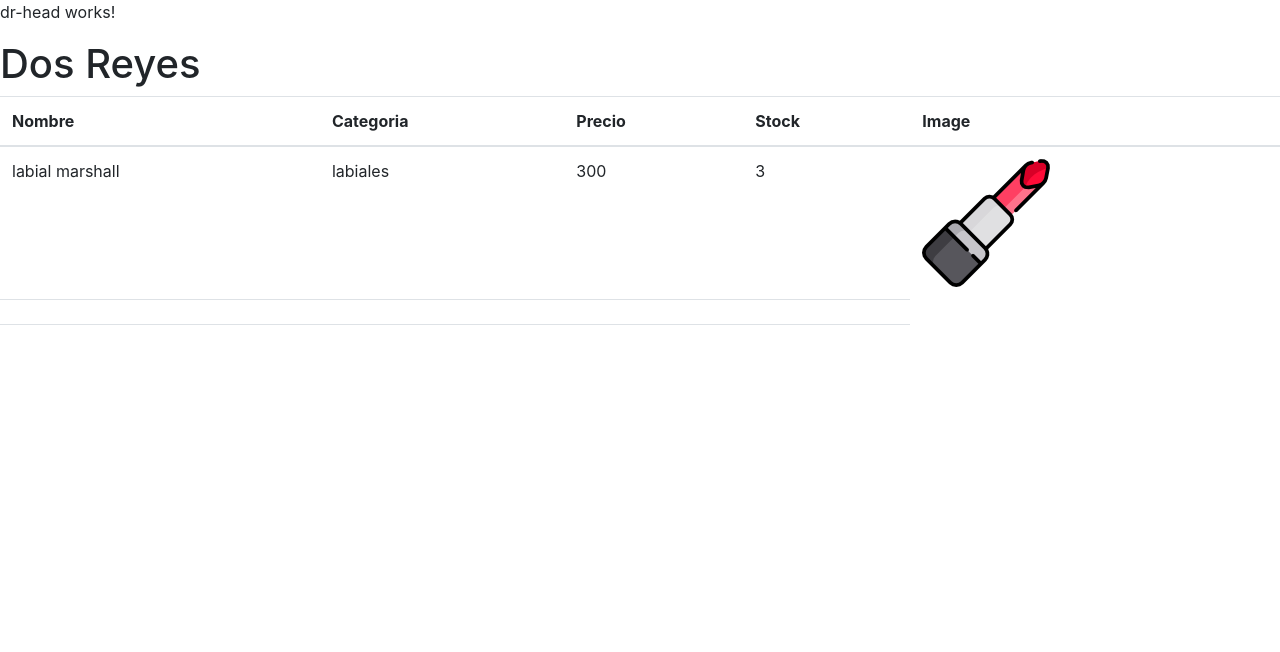
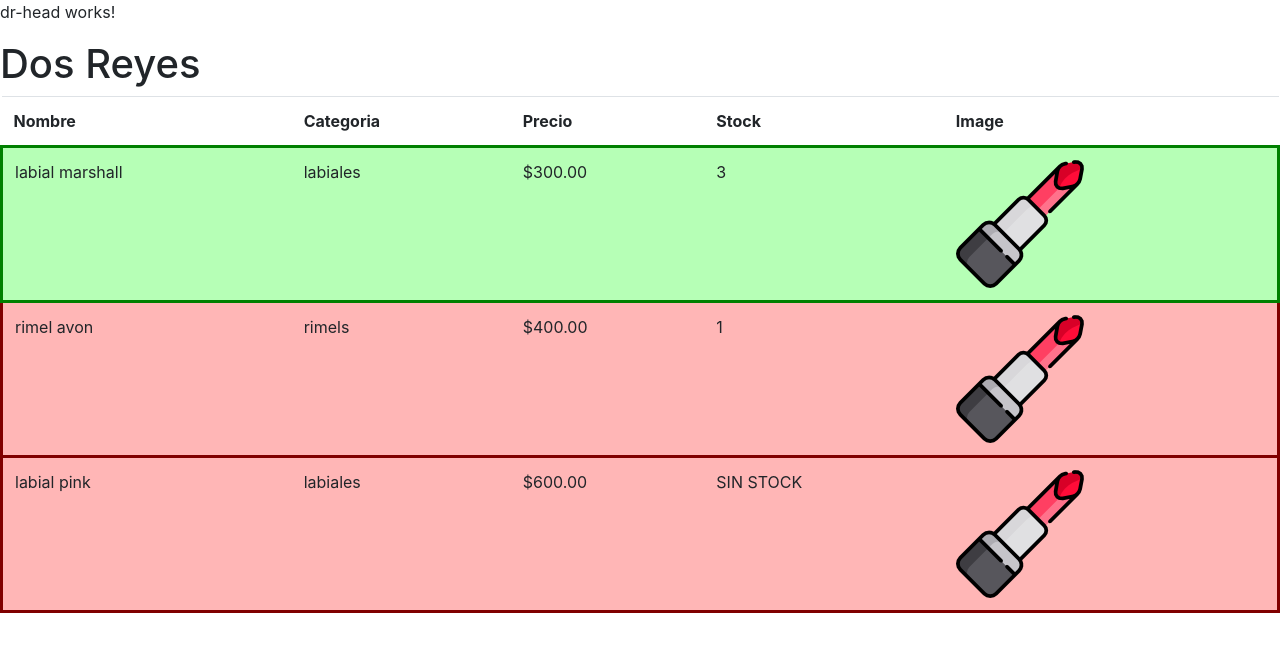
Before and after one commit to ferminmedina1/DosReyes, an Angular app: page / in a window 1280 px wide. Shown: the top 652 px of the page. Built offline with nearby package versions, Linux system fonts and the light colour scheme.

Commit message:
Nueva interfaz de maquillaje + tabla mejorada de maquillaje

```diff
--- a/src/app/components/dr-stock-table/dr-stock-table.component.css
+++ b/src/app/components/dr-stock-table/dr-stock-table.component.css
@@ -0,0 +1,9 @@
+.prom{
+    border: 3px solid green;
+    background-color:  rgb(182, 255, 182);
+}
+
+.outProm{
+    border: 3px solid rgb(128, 0, 0);
+    background-color:  rgb(255, 182, 182);
+}
--- a/src/app/components/dr-stock-table/dr-stock-table.component.html
+++ b/src/app/components/dr-stock-table/dr-stock-table.component.html
@@ -7,24 +7,12 @@
         <th>Image</th>
     </thead>
     <tbody>
-        <tr>
-            <td>{{labial.name}}</td>
-            <td>{{labial.category}}</td>
-            <td>{{labial.price}}</td>
-            <td>{{labial.stock}}</td>
-            <td><img src="{{labial.image}}" alt="imagen"></td>
-        </tr>
-        <tr>
-            <td></td>
-            <td></td>
-            <td></td>
-            <td></td>
-        </tr>
-        <tr>
-            <td></td>
-            <td></td>
-            <td></td>
-            <td></td>
+        <tr *ngFor="let maquillaje of maquillajes" [ngClass]="{prom : maquillaje.prom, outProm : !maquillaje.prom}">
+            <td>{{maquillaje.name}}</td>
+            <td>{{maquillaje.category}}</td>
+            <td>{{maquillaje.price | currency}}</td>
+            <td><span *ngIf="maquillaje.stock == 0">SIN STOCK</span><span *ngIf="maquillaje.stock > 0">{{maquillaje.stock}}</span></td>
+            <td><img src="{{maquillaje.image}}" alt="imagen"></td>
         </tr>
     </tbody>
 </table>
--- a/src/app/components/dr-stock-table/dr-stock-table.component.ts
+++ b/src/app/components/dr-stock-table/dr-stock-table.component.ts
@@ -1,4 +1,5 @@
 import { Component, OnInit } from '@angular/core';
+import { Maquillaje } from './intefaceTable';
 
 @Component({
   selector: 'app-dr-stock-table',
@@ -7,13 +8,32 @@ import { Component, OnInit } from '@angular/core';
 })
 export class DrStockTableComponent implements OnInit {
 
-  labial =  {
-    "name" : "labial marshall",
-    "category" : "labiales",
-    "price" : "300",
-    "stock" : "3",
-    "image" : "./assets/Images/labialEJ.png"
-  }
+  maquillajes: Maquillaje[]=  [
+    {
+    name : "labial marshall",
+    category : "labiales",
+    price : 300,
+    stock : 3,
+    image : "./assets/Images/labialEJ.png",
+    prom :  true
+    },
+    {
+      name : "rimel avon",
+      category : "rimels",
+      price : 400,
+      stock : 1,
+      image : "./assets/Images/labialEJ.png",
+      prom :  false
+      },
+    {
+    name : "labial pink",
+    category : "labiales",
+    price : 600,
+    stock : 0,
+    image : "./assets/Images/labialEJ.png",
+    prom :  false
+    }
+  ]
 
   constructor() { }
 
--- /dev/null
+++ b/src/app/components/dr-stock-table/intefaceTable.ts
@@ -0,0 +1,8 @@
+export interface Maquillaje{
+    name: string;
+    category: string;
+    price: number;
+    stock: number;
+    image: string;
+    prom: boolean;
+  }
```
